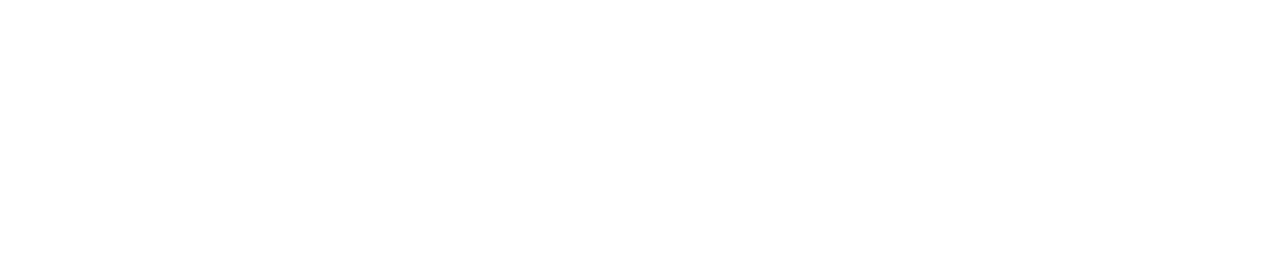
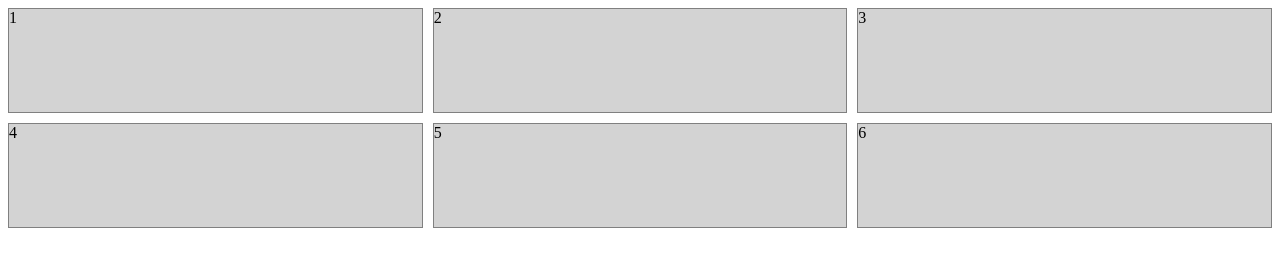
Before and after one commit to acciojob/grid-elements-amitgiri257, a website: page main.html in a window 1280 px wide. Drawn offline with Linux system fonts and the light colour scheme.

Commit message:
created a submission

```diff
--- a/main.html
+++ b/main.html
@@ -7,6 +7,14 @@
 
   <body>
     <!-- the entire body must be written by student -->
+	  <div id='grid'>
+		  <div id='row'>1</div>
+		  <div id='row'>2</div>
+		  <div id='row'>3</div>
+		  <div id='row'>4</div>
+		  <div id='row'>5</div>
+		  <div id='row'>6</div>
+	  </div>
     <script type="text/javascript" src="./script.js"></script>
   </body>
 </html>
--- a/script.js
+++ b/script.js
@@ -1 +1 @@
-//your JS code here. If required.
+//your JS code here. If requir
--- a/styles.css
+++ b/styles.css
@@ -1 +1,16 @@
 /*  your css code here. If applicable */
+#grid{
+	display:grid;
+	height:220px;
+	grid-template-columns:repeat(3,1fr);
+	gap:10px;
+	grid-template-row:repeat(2,1fr);
+	align-text:center;
+	justify-content:center;
+}
+#row{
+
+	border:1px solid grey;
+	background:lightgray
+
+}
```
